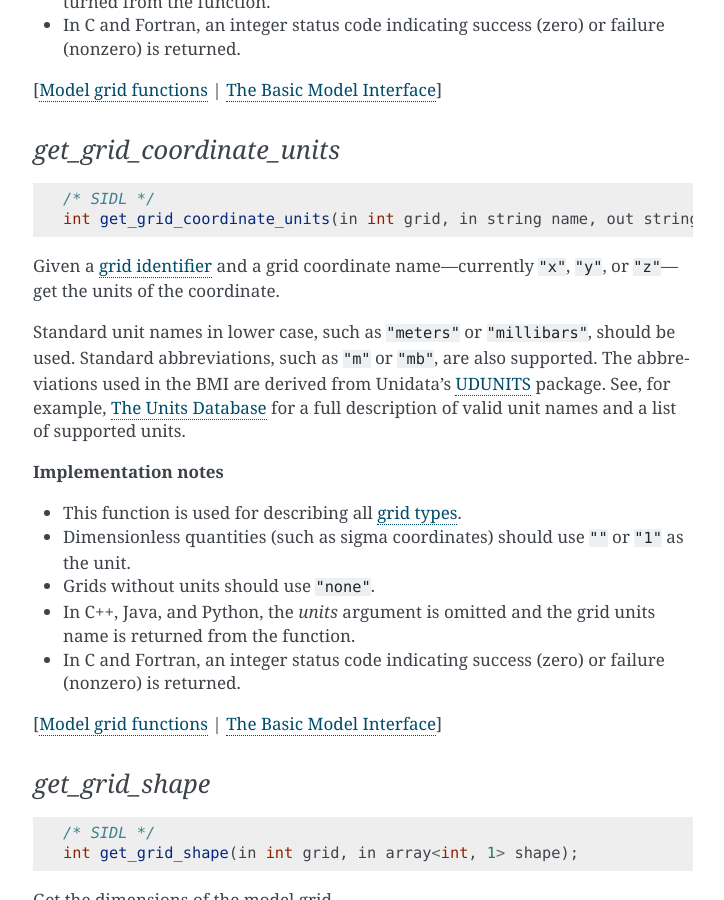
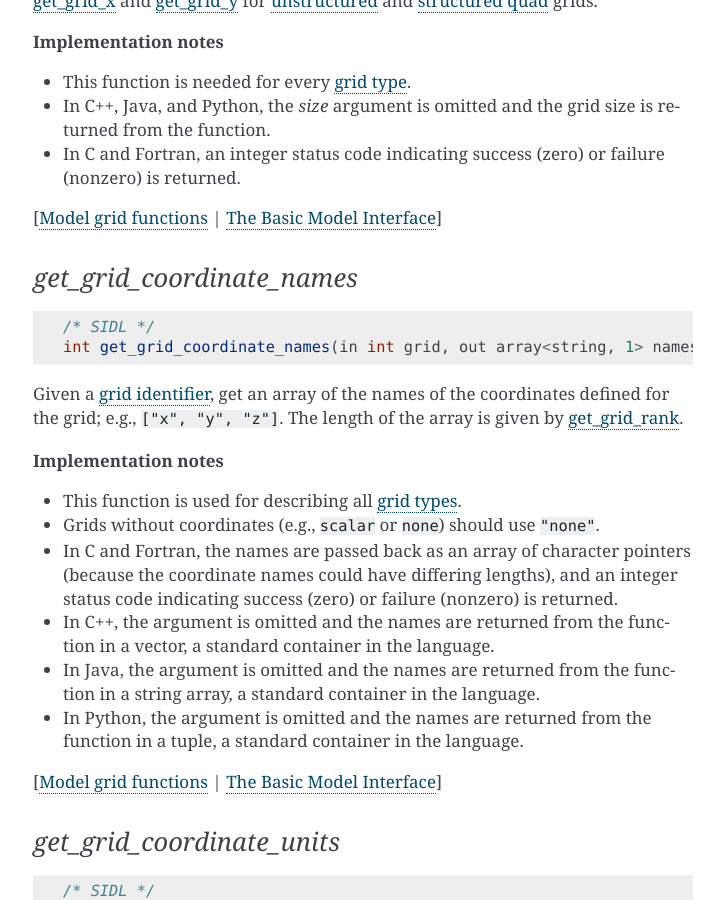
Before and after one commit to csdms/bmi, a Sphinx documentation site: the page built from docs/source/index.rst, in a window 1280 px wide and 900 px high, scrolled down 18119 px. Shown: the whole window, without its empty margins (387-1111 px from the left). Built offline with Sphinx 7.4.7, drawn with Linux system fonts in a browser that asks for light colours; formulas are drawn with MathJax 3; some of the changed text lies outside the part shown.

Commit message:
Add docs entry for get_grid_coordinate_names

```diff
--- a/docs/source/bmi.grid_funcs.rst
+++ b/docs/source/bmi.grid_funcs.rst
@@ -113,6 +113,38 @@ for :ref:`unstructured <unstructured_grids>` and
   size is returned from the function.
 * In C and Fortran, an integer status code indicating success (zero) or failure
   (nonzero) is returned.
+
+[:ref:`grid_funcs` | :ref:`basic_model_interface`]
+
+
+.. _get_grid_coordinate_names:
+
+*get_grid_coordinate_names*
+...........................
+
+.. code-block:: java
+
+   /* SIDL */
+   int get_grid_coordinate_names(in int grid, out array<string, 1> names);
+
+Given a :term:`grid identifier`,
+get an array of the names of the coordinates defined for the grid;
+e.g., ``["x", "y", "z"]``.
+The length of the array is given by :ref:`get_grid_rank`.
+
+**Implementation notes**
+
+* This function is used for describing all :ref:`grid types <model_grids>`.
+* Grids without coordinates (e.g., ``scalar`` or ``none``) should use ``"none"``.
+* In C and Fortran, the names are passed back as an array of character pointers
+  (because the coordinate names could have differing lengths), and an integer
+  status code indicating success (zero) or failure (nonzero) is returned.
+* In C++, the argument is omitted and the names are returned from the function
+  in a vector, a standard container in the language.
+* In Java, the argument is omitted and the names are returned from the function
+  in a string array, a standard container in the language.
+* In Python, the argument is omitted and the names are returned from the
+  function in a tuple, a standard container in the language.
 
 [:ref:`grid_funcs` | :ref:`basic_model_interface`]
 
--- a/docs/source/bmi.spec.rst
+++ b/docs/source/bmi.spec.rst
@@ -120,6 +120,7 @@ grouped by functional category.
    :ref:`get_grid_rank`             Get the number of dimensions of a computational grid.
    :ref:`get_grid_size`             Get the total number of elements of a computational grid.
    :ref:`get_grid_type`             Get the grid type as a string.
+   :ref:`get_grid_coordinate_names` Get the name of each node coordinate of a grid.
    :ref:`get_grid_coordinate_units` Get the units of each node coordinate of a grid.
    :ref:`get_grid_shape`            Get the dimensions of a computational grid.
    :ref:`get_grid_spacing`          Get the spacing between grid nodes.
--- a/docs/source/model_grids.rst
+++ b/docs/source/model_grids.rst
@@ -64,6 +64,7 @@ Uniform rectilinear grids use the following BMI functions:
 
 * :ref:`get_grid_rank`
 * :ref:`get_grid_size`
+* :ref:`get_grid_coordinate_names`
 * :ref:`get_grid_coordinate_units`
 * :ref:`get_grid_shape`
 * :ref:`get_grid_spacing`
@@ -94,6 +95,7 @@ Rectilinear grids use the following BMI functions:
 
 * :ref:`get_grid_rank`
 * :ref:`get_grid_size`
+* :ref:`get_grid_coordinate_names`
 * :ref:`get_grid_coordinate_units`
 * :ref:`get_grid_shape`
 * :ref:`get_grid_x`
@@ -125,6 +127,7 @@ Structured quadrilateral grids use the following BMI functions:
 
 * :ref:`get_grid_rank`
 * :ref:`get_grid_size`
+* :ref:`get_grid_coordinate_names`
 * :ref:`get_grid_coordinate_units`
 * :ref:`get_grid_shape`
 * :ref:`get_grid_x`
@@ -162,6 +165,7 @@ BMI uses the `ugrid conventions`_ to define unstructured grids.
 Unstructured grids use the following BMI functions:
 
 * :ref:`get_grid_rank`
+* :ref:`get_grid_coordinate_names`
 * :ref:`get_grid_coordinate_units`
 * :ref:`get_grid_x`
 * :ref:`get_grid_y`
```
